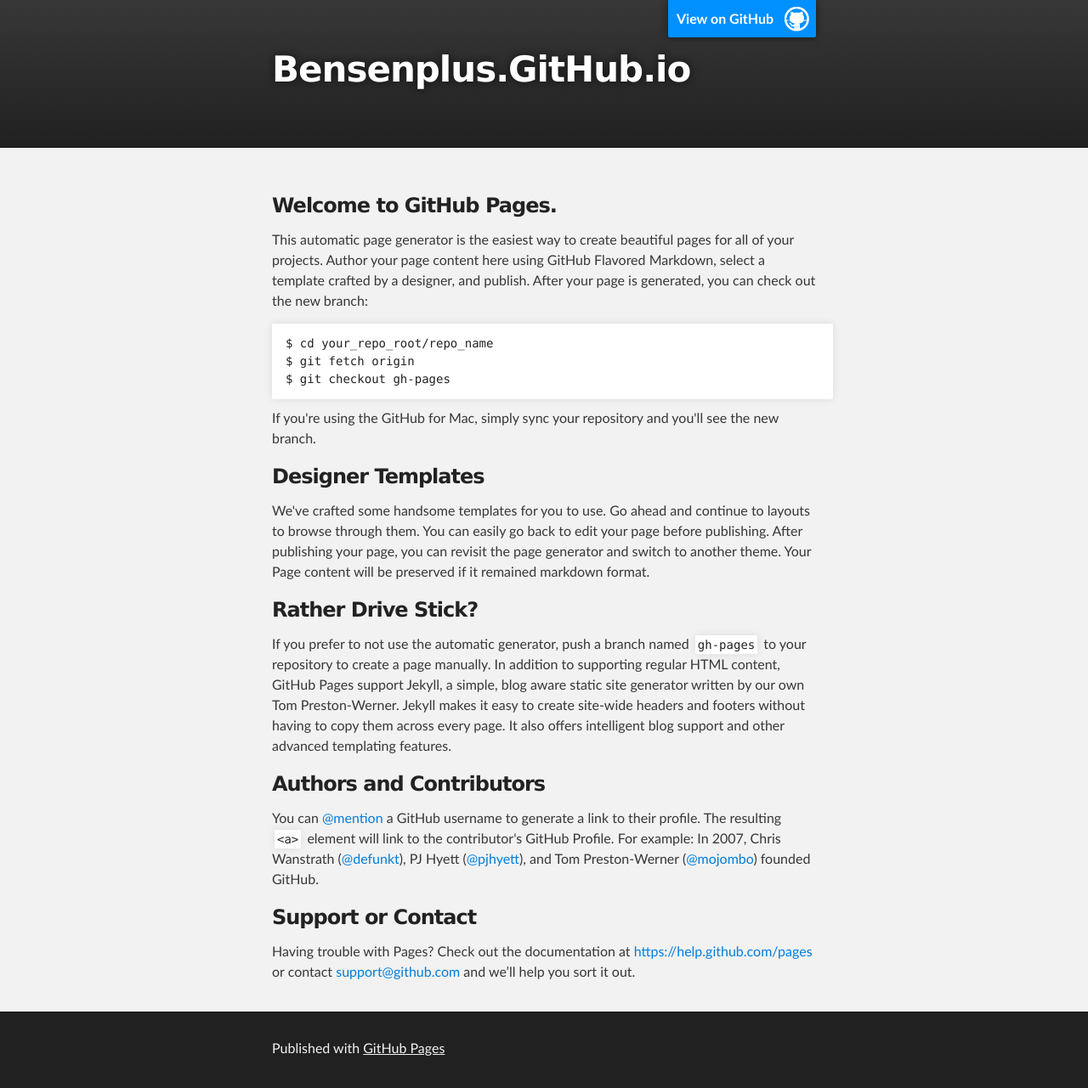
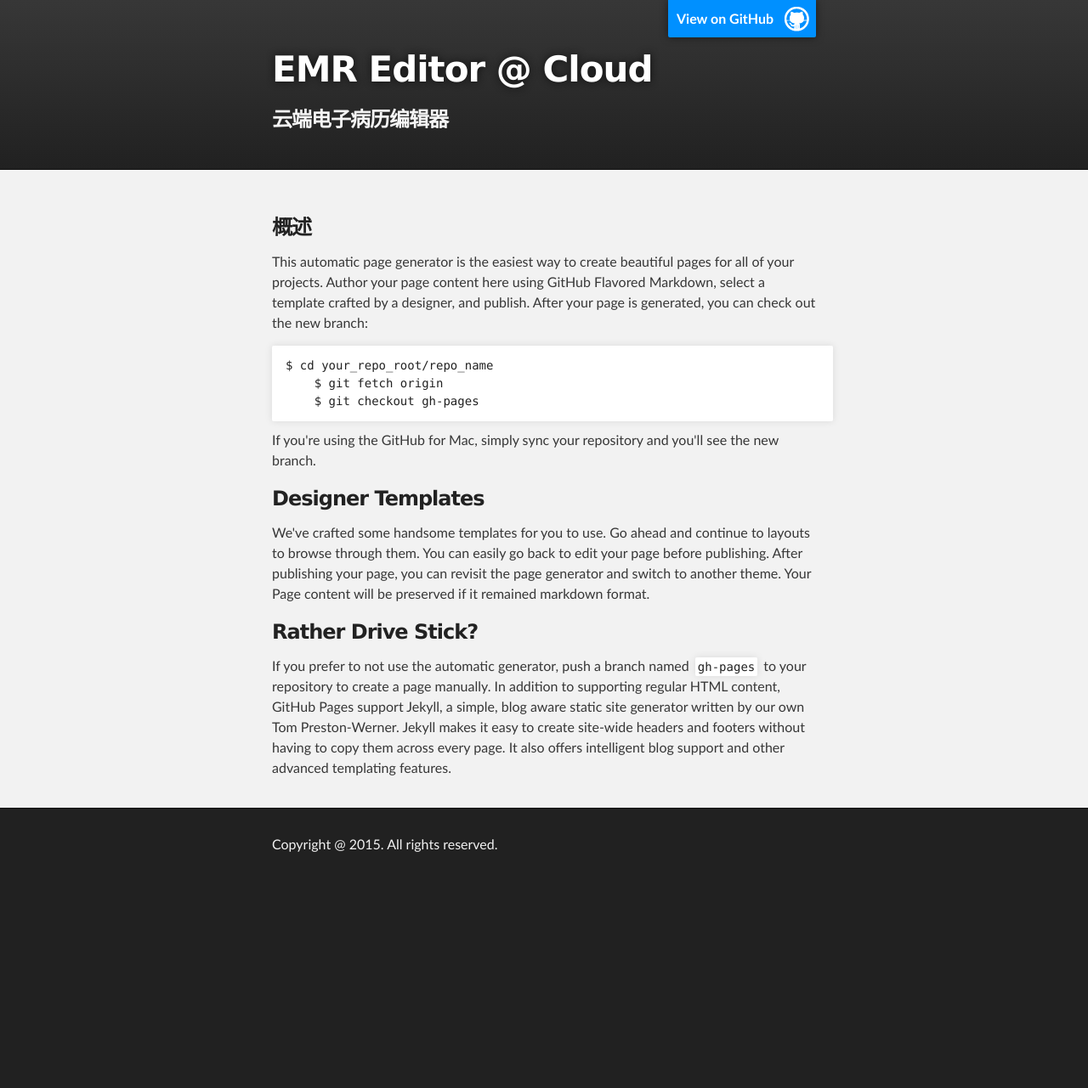
Before and after one commit to bensenplus/bensenplus.github.io, a plain HTML site: page index.html in a window 1280 px wide. Shown: the whole page at 85% size. After the commit the page ends 1041 px from the top, so only its background shows below. Drawn offline with Linux system fonts and the light colour scheme.

Commit message:
修改说明

```diff
--- a/index.html
+++ b/index.html
@@ -4,11 +4,11 @@
 <head>
     <meta charset='utf-8'>
     <meta http-equiv="X-UA-Compatible" content="chrome=1">
-    <meta name="description" content="Bensenplus.GitHub.io : ">
+    <meta name="description" content="webEMREditor">
 
     <link rel="stylesheet" type="text/css" media="screen" href="stylesheets/stylesheet.css">
 
-    <title>Bensenplus.GitHub.io</title>
+    <title>Web EMR Editor</title>
 </head>
 
 <body>
@@ -16,10 +16,10 @@
 <!-- HEADER -->
 <div id="header_wrap" class="outer">
     <header class="inner">
-          <a id="forkme_banner" href="https://github.com/bensenplus">View on GitHub</a>
+        <a id="forkme_banner" href="https://github.com/bensenplus/webEMREditor">View on GitHub</a>
 
-          <h1 id="project_title">Bensenplus.GitHub.io</h1>
-          <h2 id="project_tagline"></h2>
+        <h1 id="project_title">EMR Editor @ Cloud</h1>
+        <h3 style="color:whitesmoke">云端电子病历编辑器</h3>
 
     </header>
 </div>
@@ -27,10 +27,11 @@
 <!-- MAIN CONTENT -->
 <div id="main_content_wrap" class="outer">
     <section id="main_content" class="inner">
-        <h3>
-<a id="welcome-to-github-pages" class="anchor" href="#welcome-to-github-pages" aria-hidden="true"><span class="octicon octicon-link"></span></a>Welcome to GitHub Pages.</h3>
+        <h3>概述</h3>
 
-<p>This automatic page generator is the easiest way to create beautiful pages for all of your projects. Author your page content here using GitHub Flavored Markdown, select a template crafted by a designer, and publish. After your page is generated, you can check out the new branch:</p>
+        <p>This automatic page generator is the easiest way to create beautiful pages for all of your projects. Author
+            your page content here using GitHub Flavored Markdown, select a template crafted by a designer, and publish.
+            After your page is generated, you can check out the new branch:</p>
 
 <pre><code>$ cd your_repo_root/repo_name
     $ git fetch origin
@@ -40,35 +41,34 @@
         <p>If you're using the GitHub for Mac, simply sync your repository and you'll see the new branch.</p>
 
         <h3>
-<a id="designer-templates" class="anchor" href="#designer-templates" aria-hidden="true"><span class="octicon octicon-link"></span></a>Designer Templates</h3>
+            <a id="designer-templates" class="anchor" href="#designer-templates" aria-hidden="true"><span
+                    class="octicon octicon-link"></span></a>Designer Templates</h3>
 
-<p>We've crafted some handsome templates for you to use. Go ahead and continue to layouts to browse through them. You can easily go back to edit your page before publishing. After publishing your page, you can revisit the page generator and switch to another theme. Your Page content will be preserved if it remained markdown format.</p>
+        <p>We've crafted some handsome templates for you to use. Go ahead and continue to layouts to browse through
+            them. You can easily go back to edit your page before publishing. After publishing your page, you can
+            revisit the page generator and switch to another theme. Your Page content will be preserved if it remained
+            markdown format.</p>
 
         <h3>
-<a id="rather-drive-stick" class="anchor" href="#rather-drive-stick" aria-hidden="true"><span class="octicon octicon-link"></span></a>Rather Drive Stick?</h3>
+            <a id="rather-drive-stick" class="anchor" href="#rather-drive-stick" aria-hidden="true"><span
+                    class="octicon octicon-link"></span></a>Rather Drive Stick?</h3>
 
-<p>If you prefer to not use the automatic generator, push a branch named <code>gh-pages</code> to your repository to create a page manually. In addition to supporting regular HTML content, GitHub Pages support Jekyll, a simple, blog aware static site generator written by our own Tom Preston-Werner. Jekyll makes it easy to create site-wide headers and footers without having to copy them across every page. It also offers intelligent blog support and other advanced templating features.</p>
+        <p>If you prefer to not use the automatic generator, push a branch named <code>gh-pages</code> to your
+            repository to create a page manually. In addition to supporting regular HTML content, GitHub Pages support
+            Jekyll, a simple, blog aware static site generator written by our own Tom Preston-Werner. Jekyll makes it
+            easy to create site-wide headers and footers without having to copy them across every page. It also offers
+            intelligent blog support and other advanced templating features.</p>
 
-<h3>
-<a id="authors-and-contributors" class="anchor" href="#authors-and-contributors" aria-hidden="true"><span class="octicon octicon-link"></span></a>Authors and Contributors</h3>
-
-<p>You can <a href="https://github.com/blog/821" class="user-mention">@mention</a> a GitHub username to generate a link to their profile. The resulting <code>&lt;a&gt;</code> element will link to the contributor's GitHub Profile. For example: In 2007, Chris Wanstrath (<a href="https://github.com/defunkt" class="user-mention">@defunkt</a>), PJ Hyett (<a href="https://github.com/pjhyett" class="user-mention">@pjhyett</a>), and Tom Preston-Werner (<a href="https://github.com/mojombo" class="user-mention">@mojombo</a>) founded GitHub.</p>
-
-<h3>
-<a id="support-or-contact" class="anchor" href="#support-or-contact" aria-hidden="true"><span class="octicon octicon-link"></span></a>Support or Contact</h3>
-
-<p>Having trouble with Pages? Check out the documentation at <a href="https://help.github.com/pages">https://help.github.com/pages</a> or contact <a href="mailto:support@github.com">support@github.com</a> and we’ll help you sort it out.</p>
     </section>
 </div>
 
 <!-- FOOTER  -->
 <div id="footer_wrap" class="outer">
     <footer class="inner">
-        <p>Published with <a href="http://pages.github.com">GitHub Pages</a></p>
+        <p>Copyright @ 2015. All rights reserved.</p>
     </footer>
 </div>
 
 
-
 </body>
 </html>
```
Lines whose indentation alone changed are shown as unchanged.
